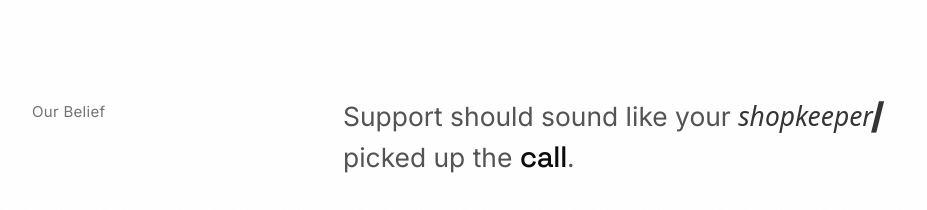
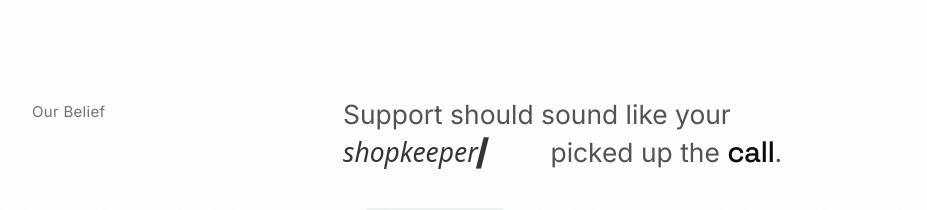
Before and after one commit to iam-saju/upthrust, a Next.js app: page / in a window 1280 px wide. Shown: the top 210 px of the page, without its empty margins (176-1103 px from the left). Built offline with nearby package versions, Linux system fonts and the light colour scheme; no server answers.

Commit message:
fix: increase rotating word width to 200px to prevent long Indic words from wrapping

```diff
--- a/src/components/voice-typing.tsx
+++ b/src/components/voice-typing.tsx
@@ -109,14 +109,14 @@ export function VoiceTyping({
 
   if (isServer) {
     return (
-      <span aria-hidden className={`voice-layer ${className}`} style={{ display: 'inline-block', minWidth: '140px' }}>
+      <span aria-hidden className={`voice-layer ${className}`} style={{ display: 'inline-block', minWidth: '200px' }}>
         {words[0]}
       </span>
     );
   }
 
   return (
-    <span aria-hidden className={`voice-layer ${className}`} style={{ display: 'inline-block', minWidth: '140px' }}>
+    <span aria-hidden className={`voice-layer ${className}`} style={{ display: 'inline-block', minWidth: '200px' }}>
       {currentText}
       {currentText !== "" && <span className="voice-cursor">▎</span>}
     </span>
```
